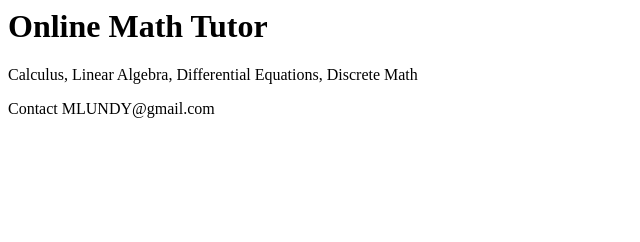
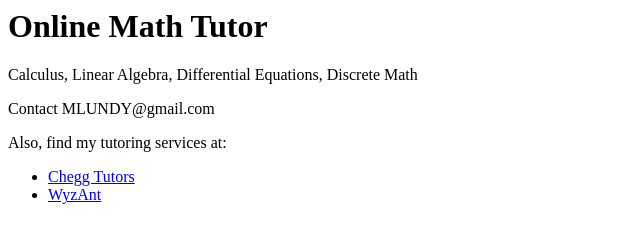
Before and after one commit to tlundy/mySite, a plain HTML site: page index.html in a window 1280 px wide. Shown: the whole page, without its empty margins (0-640 px from the left). Drawn offline with Linux system fonts and the light colour scheme.

Commit message:
Update index.html

```diff
--- a/index.html
+++ b/index.html
@@ -1,4 +1,12 @@
-<html><body><h1>Online Math Tutor</h1>
-<p>Calculus, Linear Algebra, Differential Equations, Discrete Math</p>
-<p>Contact MLUNDY@gmail.com</p>
-</body></html>
+<html>
+<body>
+<h1>Online Math Tutor</h1>
+  <p>Calculus, Linear Algebra, Differential Equations, Discrete Math</p>
+  <p>Contact MLUNDY@gmail.com</p>
+  <p>Also, find my tutoring services at:</p>
+    <ul>
+      <li><a href="https://www.chegg.com/tutors/">Chegg Tutors</a></li>
+      <li><a href="https://www.wyzant.com/">WyzAnt</a></li>
+    </ul>
+</body>
+</html>
```
